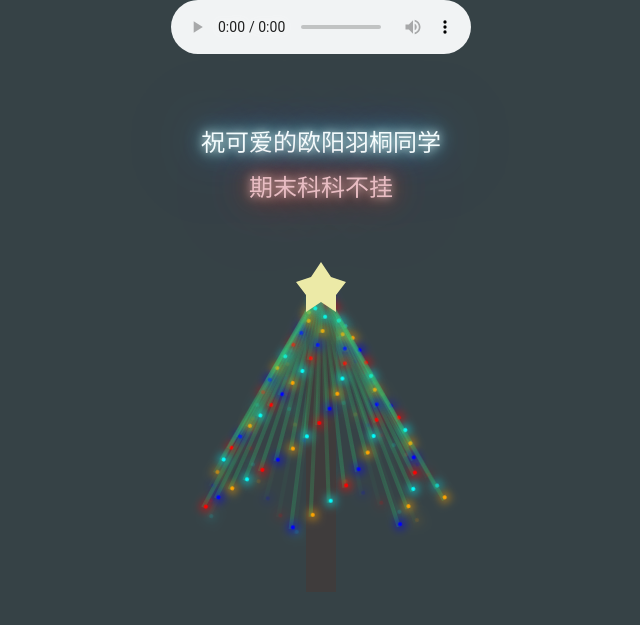
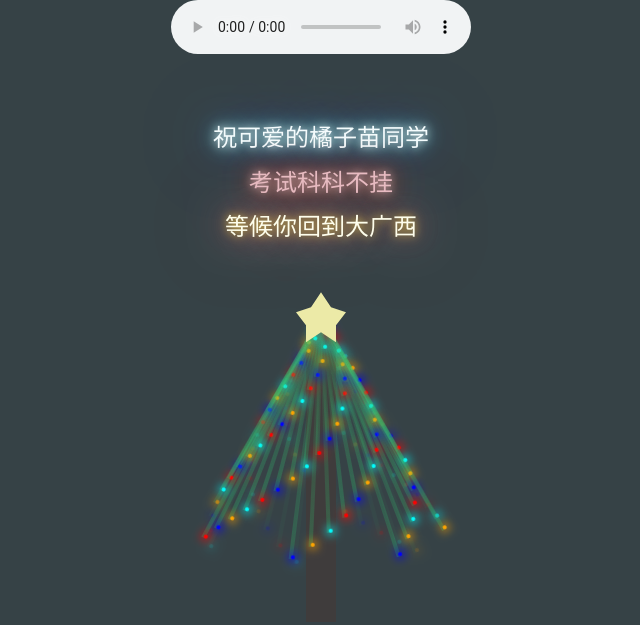
Before and after one commit to XiaoBiTi/congratulation, a plain HTML site: page index.html in a window 1280 px wide. Shown: the whole page, without its empty margins (319-959 px from the left). Drawn offline with Linux system fonts and the light colour scheme; a web font is replaced by a local one.

Commit message:
Update index.html

```diff
--- a/index.html
+++ b/index.html
@@ -24,10 +24,13 @@
   <div class="box">
     <div class="name">
       <x-sign>
-       祝可爱的欧阳羽桐同学
+       祝可爱的橘子苗同学
      </x-sign>
      <x-sign>
-       期末科科不挂
+       考试科科不挂
+     </x-sign>
+      <x-sign>
+       等候你回到大广西
      </x-sign>
      </div>
      <ul class="tree">
```
